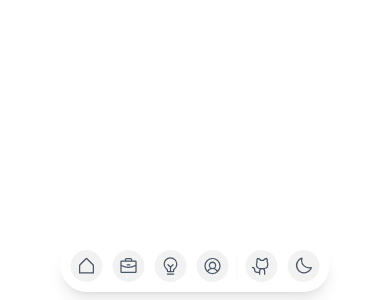
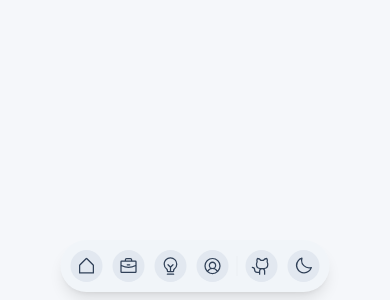
Before and after one commit to imdhruv99/Portfolio-FrontEnd, a Next.js app: page / in a window 390 px wide. Shown: the part 544-844 px from the top of the page. Built offline with nearby package versions, Linux system fonts and the light colour scheme.

Commit message:
[UPDATED] added transition effect in theme changing

```diff
--- a/src/app/globals.css
+++ b/src/app/globals.css
@@ -1,8 +1,24 @@
 @import "tailwindcss";
 
 :root {
-  --background: #ffffff;
-  --foreground: #171717;
+  --background: #f5f7fa;
+  --foreground: #334155;
+
+  --theme-transition-duration: 0.5s;
+  --theme-transition-timing: ease;
+}
+
+html[data-theme="dark"] {
+  --background: #1e293b;
+  --foreground: #e2e8f0;
+}
+
+@media (prefers-color-scheme: dark) {
+  html:not([data-theme]),
+  html[data-theme="system"] {
+    --background: #1e293b;
+    --foreground: #e2e8f0;
+  }
 }
 
 @theme inline {
@@ -13,19 +29,39 @@
   --font-serif: var(--font-cormorant);
 }
 
-@media (prefers-color-scheme: dark) {
-  :root {
-    --background: #0a0a0a;
-    --foreground: #ededed;
-  }
-}
-
 .animate-fadeIn {
   animation: fadeIn 0.2s ease-in-out forwards;
 }
 
 body {
-  background: var(--background);
+  background-color: var(--background);
   color: var(--foreground);
   font-family: Arial, Helvetica, sans-serif;
+  transition: background-color var(--theme-transition-duration) var(--theme-transition-timing),
+              color var(--theme-transition-duration) var(--theme-transition-timing);
 }
+
+.theme-transition {
+  transition: background-color var(--theme-transition-duration) var(--theme-transition-timing),
+              color var(--theme-transition-duration) var(--theme-transition-timing),
+              border-color var(--theme-transition-duration) var(--theme-transition-timing),
+              box-shadow var(--theme-transition-duration) var(--theme-transition-timing);
+}
+
+@keyframes themeToggleAnimation {
+  0% {
+    transform: scale(0.95);
+    opacity: 0.7;
+  }
+  50% {
+    transform: scale(1.1);
+  }
+  100% {
+    transform: scale(1);
+    opacity: 1;
+  }
+}
+
+.theme-toggle-animation {
+  animation: themeToggleAnimation 0.5s ease-in-out forwards;
+}
--- a/src/app/layout.tsx
+++ b/src/app/layout.tsx
@@ -26,12 +26,13 @@ export default function RootLayout({
 }) {
   return (
     <html lang="en" suppressHydrationWarning>
-      <body className={`${cormorantGaramond.variable} font-sans`}>
+      <body className={`${cormorantGaramond.variable} font-sans theme-transition`}>
         <ThemeProvider
-          attribute="class"
+          attribute="data-theme"
           defaultTheme="system"
           enableSystem
-          disableTransitionOnChange
+          disableTransitionOnChange={false}
+          themes={['light', 'dark', 'system']}
         >
           {children}
           <Navbar />
--- a/src/app/page.tsx
+++ b/src/app/page.tsx
@@ -1,8 +1,6 @@
-import Navbar from '../components/Navbar';
-
 export default function Main() {
   return (
-    <div className="grid grid-rows-[20px_1fr_20px] items-center justify-items-center min-h-screen p-8 pb-20 gap-16 sm:p-20 font-[family-name:var(--font-geist-sans)]">
+    <div className="grid grid-rows-[20px_1fr_20px] items-center justify-items-center min-h-screen p-8 pb-20 gap-16 sm:p-20 font-[family-name:var(--font-geist-sans)] theme-transition">
     </div>
   );
 }
--- a/src/components/Navbar/index.tsx
+++ b/src/components/Navbar/index.tsx
@@ -42,12 +42,13 @@ const navItems: NavItem[] = [
 const Navbar = () => {
     const [showTooltip, setShowTooltip] = useState<string>('');
     const [focusedIndex, setFocusedIndex] = useState<number | null>(null);
-    const { theme, setTheme } = useTheme();
-    const isDarkTheme = theme === 'dark';
+    const { theme, setTheme, resolvedTheme } = useTheme();
+    const isDarkTheme = theme === 'dark' || (theme === 'system' && resolvedTheme === 'dark');
     const navRef = useRef<HTMLDivElement>(null);
     const itemsRef = useRef<(HTMLDivElement | null)[]>([]);
     const [isMounted, setIsMounted] = useState(false);
     const [mobileView, setMobileView] = useState(false);
+    const [isAnimating, setIsAnimating] = useState(false);
 
     useEffect(() => {
         setIsMounted(true);
@@ -125,9 +126,23 @@ const Navbar = () => {
     };
 
     const toggleTheme = () => {
-        setTheme(isDarkTheme ? 'light' : 'dark');
+        // Prevent multiple clicks during animation
+        if (isAnimating) return;
+
+        setIsAnimating(true);
+
+        // Toggle theme - explicitly set to light or dark, avoiding system theme
+        const newTheme = isDarkTheme ? 'light' : 'dark';
+        console.log(`Changing theme from ${theme} to ${newTheme}`);
+        setTheme(newTheme);
+
+        // Reset animation state after animation completes
+        setTimeout(() => {
+            setIsAnimating(false);
+        }, 500); // Match the animation duration
     };
 
+    // Don't render anything during SSR
     if (!isMounted) {
         return null;
     }
@@ -136,15 +151,15 @@ const Navbar = () => {
         <div className="fixed bottom-2 sm:bottom-4 lg:bottom-8 left-1/2 transform -translate-x-1/2 z-50 w-auto max-w-[95%]">
             <nav
                 ref={navRef}
-                className={`flex items-center justify-center ${mobileView ? 'gap-0.5' : 'gap-1 sm:gap-2 lg:gap-3'} p-1.5 sm:p-2 lg:p-4 rounded-full ${
-                    isDarkTheme ? 'bg-neutral-900 shadow-lg shadow-black/30' : 'bg-white shadow-lg shadow-black/10'
-                } transition-all duration-300`}
+                className={`flex items-center justify-center ${mobileView ? 'gap-0.5' : 'gap-1 sm:gap-2 lg:gap-3'} p-1.5 sm:p-2 lg:p-4 rounded-full theme-transition ${
+                    isDarkTheme ? 'bg-slate-800 shadow-lg shadow-black/30' : 'bg-slate-100 shadow-lg shadow-black/10'
+                }`}
             >
                 {displayNavItems.map((item, index) =>
                     item.type === 'separator' ? (
                         <div
                             key={item.id}
-                            className={`w-px h-5 sm:h-6 lg:h-8 bg-gray-300 dark:bg-gray-700 my-auto mx-0.5 sm:mx-1 opacity-20 ${
+                            className={`w-px h-5 sm:h-6 lg:h-8 bg-gray-300 dark:bg-gray-700 my-auto mx-0.5 sm:mx-1 opacity-20 theme-transition ${
                                 mobileView ? 'mx-0' : ''
                             }`}
                         />
@@ -179,18 +194,18 @@ const Navbar = () => {
                                     href={item.path}
                                     className="flex items-center justify-center w-full h-full"
                                 >
-                                    <div className={`flex items-center justify-center rounded-full ${
+                                    <div className={`flex items-center justify-center rounded-full theme-transition ${
                                         mobileView
                                             ? 'w-8 h-8'
                                             : 'w-7 h-7 sm:w-8 sm:h-8 lg:w-9 lg:h-9'
                                         } ${
-                                        isDarkTheme ? 'bg-white/10 hover:bg-white/20' : 'bg-black/5 hover:bg-black/10'
-                                    } transition-all duration-200`}>
+                                        isDarkTheme ? 'bg-slate-700 hover:bg-slate-600' : 'bg-slate-200 hover:bg-slate-300'
+                                    }`}>
                                         {item.icon && (
                                             <item.icon
-                                                className={`${
-                                                    isDarkTheme ? 'text-gray-300 group-hover:text-white' : 'text-gray-600 group-hover:text-black'
-                                                } transition-colors duration-200`}
+                                                className={`theme-transition ${
+                                                    isDarkTheme ? 'text-slate-200' : 'text-slate-700'
+                                                }`}
                                                 size={mobileView ? 20 : 22}
                                             />
                                         )}
@@ -198,31 +213,33 @@ const Navbar = () => {
                                 </Link>
                             ) : (
                                 <div
-                                    className={`flex items-center justify-center rounded-full ${
+                                    className={`flex items-center justify-center rounded-full theme-transition ${
                                         mobileView
                                             ? 'w-8 h-8'
                                             : 'w-7 h-7 sm:w-8 sm:h-8 lg:w-9 lg:h-9'
                                         } ${
-                                        isDarkTheme ? 'bg-white/10 hover:bg-white/20' : 'bg-black/5 hover:bg-black/10'
-                                    } transition-all duration-200`}
+                                        isDarkTheme ? 'bg-slate-700 hover:bg-slate-600' : 'bg-slate-200 hover:bg-slate-300'
+                                    }`}
                                 >
                                     {item.id === 'theme' ? (
-                                        isDarkTheme ? (
+                                        <div className={isAnimating ? 'theme-toggle-animation' : ''}>
+                                            {isDarkTheme ? (
                                                 <Sun
-                                                className="text-gray-300 transition-colors duration-200"
+                                                    className="text-slate-200 theme-transition"
                                                     size={mobileView ? 20 : 22}
                                                 />
                                             ) : (
                                                 <Moon
-                                                className="text-gray-600 transition-colors duration-200"
+                                                    className="text-slate-700 theme-transition"
                                                     size={mobileView ? 20 : 22}
                                                 />
-                                        )
+                                            )}
+                                        </div>
                                     ) : item.icon ? (
                                         <item.icon
-                                            className={`${
-                                                isDarkTheme ? 'text-gray-300' : 'text-gray-600'
-                                            } transition-colors duration-200`}
+                                            className={`theme-transition ${
+                                                isDarkTheme ? 'text-slate-200' : 'text-slate-700'
+                                            }`}
                                             size={mobileView ? 20 : 22}
                                         />
                                     ) : null}
@@ -230,8 +247,8 @@ const Navbar = () => {
                             )}
                             {showTooltip === item.id && !mobileView && (
                                 <div
-                                    className={`absolute top-[-1.75rem] sm:top-[-2rem] lg:top-[-2.5rem] left-1/2 transform -translate-x-1/2 ${
-                                        isDarkTheme ? 'bg-neutral-800 text-white' : 'bg-white text-black'
+                                    className={`absolute top-[-1.75rem] sm:top-[-2rem] lg:top-[-2.5rem] left-1/2 transform -translate-x-1/2 theme-transition ${
+                                        isDarkTheme ? 'bg-slate-700 text-slate-200' : 'bg-slate-200 text-slate-800'
                                     } px-2 py-1 rounded-lg text-xs sm:text-sm whitespace-nowrap shadow-lg pointer-events-none
                                     font-serif animate-fadeIn z-50`}
                                     style={{
--- a/src/components/ThemeProvider.tsx
+++ b/src/components/ThemeProvider.tsx
@@ -1,11 +1,16 @@
 'use client';
 
+import * as React from 'react';
 import { ThemeProvider as NextThemesProvider, ThemeProviderProps } from 'next-themes';
 
 export function ThemeProvider({ children, ...props }: ThemeProviderProps) {
-  return (
-    <NextThemesProvider {...props}>
-      {children}
-    </NextThemesProvider>
-  );
+  const [mounted, setMounted] = React.useState(false);
+
+  React.useEffect(() => setMounted(true), []);
+
+  if (!mounted) {
+    return <>{children}</>;
+  }
+
+  return <NextThemesProvider {...props}>{children}</NextThemesProvider>;
 }
--- a/tailwind.config.mjs
+++ b/tailwind.config.mjs
@@ -7,6 +7,7 @@ const config = {
         "./app/**/*.{ts,tsx}",
         "./src/**/*.{ts,tsx}",
     ],
+    darkMode: ["class", '[data-theme="dark"]'],
     theme: {
         extend: {
             fontFamily: {
@@ -20,6 +21,11 @@ const config = {
                 "4xl": "2560px",
                 "5xl": "3840px",
             },
+            backgroundImage: {
+                "gradient-radial": "radial-gradient(var(--tw-gradient-stops))",
+                "gradient-conic":
+                    "conic-gradient(from 180deg at 50% 50%, var(--tw-gradient-stops))",
+            },
         },
     },
     plugins: [],
```
Also changed, not shown: src/components/Navbar/Navbar.css (+21 -0 lines). Lines whose indentation alone changed are shown as unchanged.
